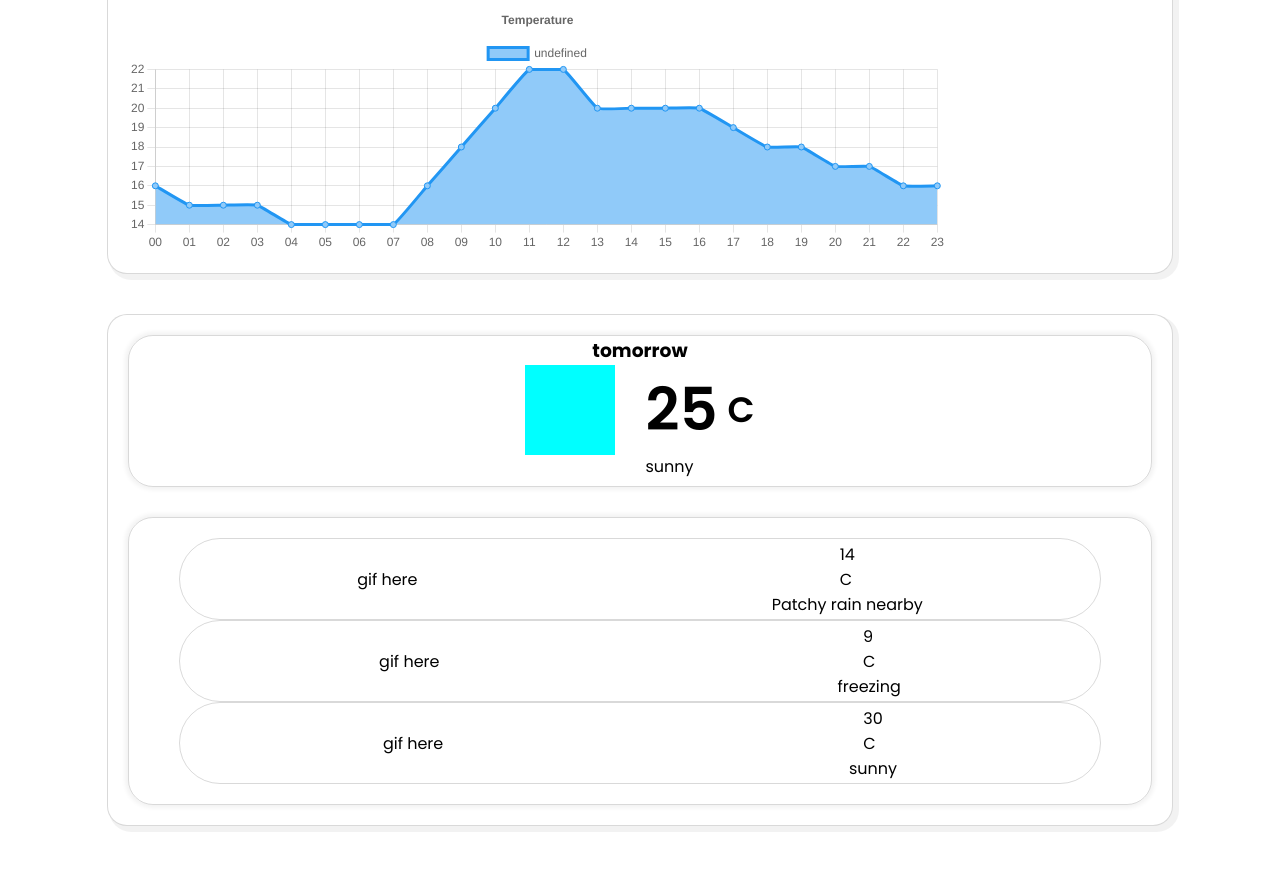
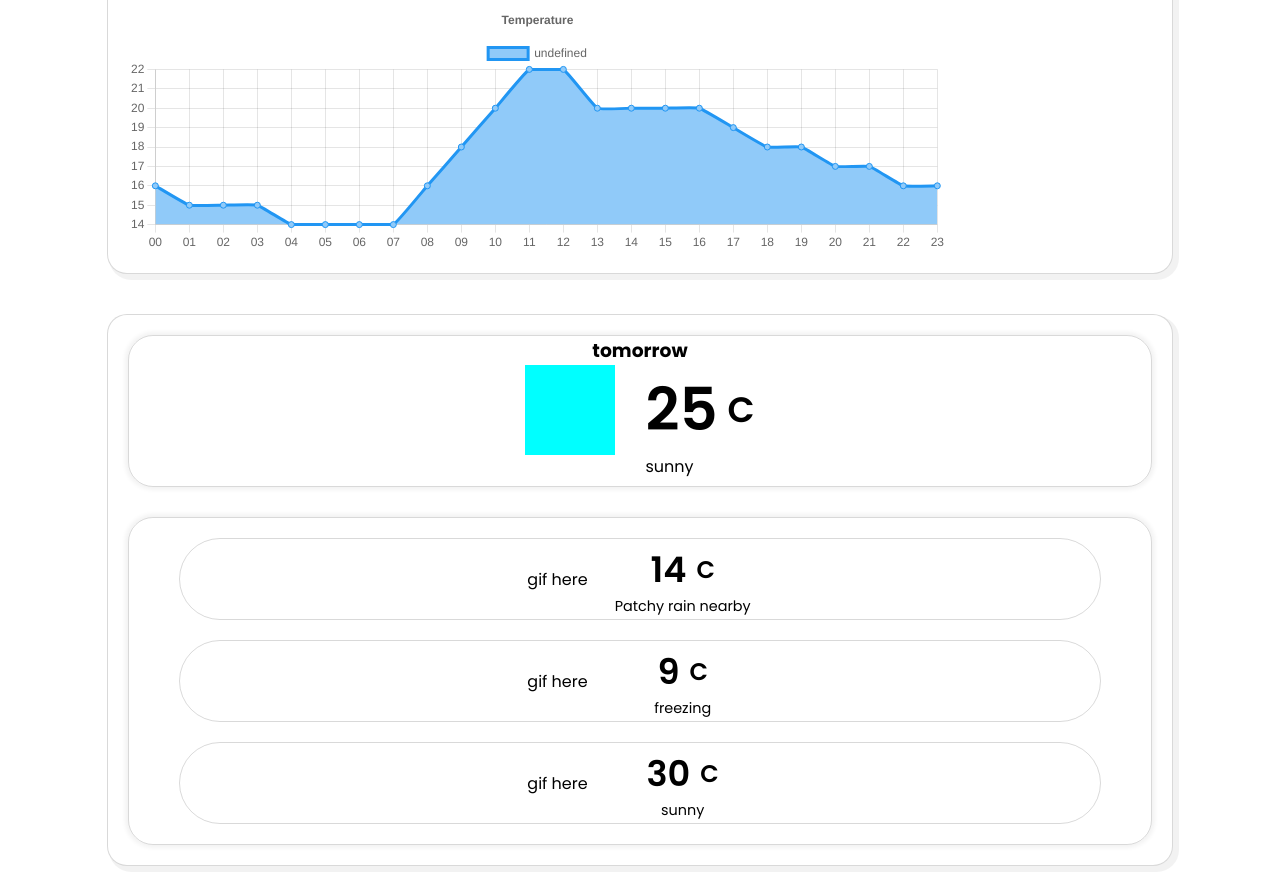
Before and after one commit to Orbter/Weather-App, a website built with webpack: page src/template.html in a window 1280 px wide. Shown: the part 3092-3978 px from the top of the page. Before the commit the page ends 3938 px from the top, so only its background shows below. Built offline with nearby package versions, Linux system fonts and the light colour scheme.

Commit message:
made the tomorrow prediction

```diff
--- a/src/styles/main.scss
+++ b/src/styles/main.scss
@@ -340,7 +340,8 @@ body {
   border-radius: 70px;
   display: flex;
   align-items: center;
-  justify-content: space-around;
+  gap: 25px;
+  justify-content: center;
 }
 .weather-prediction-container {
   border: 1px solid rgba(0, 0, 0, 0.15);
@@ -352,9 +353,31 @@ body {
   align-items: center;
   padding-top: 20px;
   padding-bottom: 20px;
+  gap: 20px;
 }
 .weather-mini-container-prediction {
   display: flex;
   flex-direction: column;
   align-items: center;
+  height: 90%;
+  min-width: 140px;
 }
+.weather-prediction-num {
+  gap: 10px;
+
+  display: flex;
+}
+.weather-prediction-mini-num {
+  font-size: 2.2rem;
+  font-weight: 600;
+  height: fit-content;
+}
+.weather-prediction-mini-values {
+  display: flex;
+  align-items: center;
+  font-size: 1.5rem;
+  font-weight: 600;
+}
+.weather-prediction-mini-text {
+  font-size: 0.9rem;
+}
```
